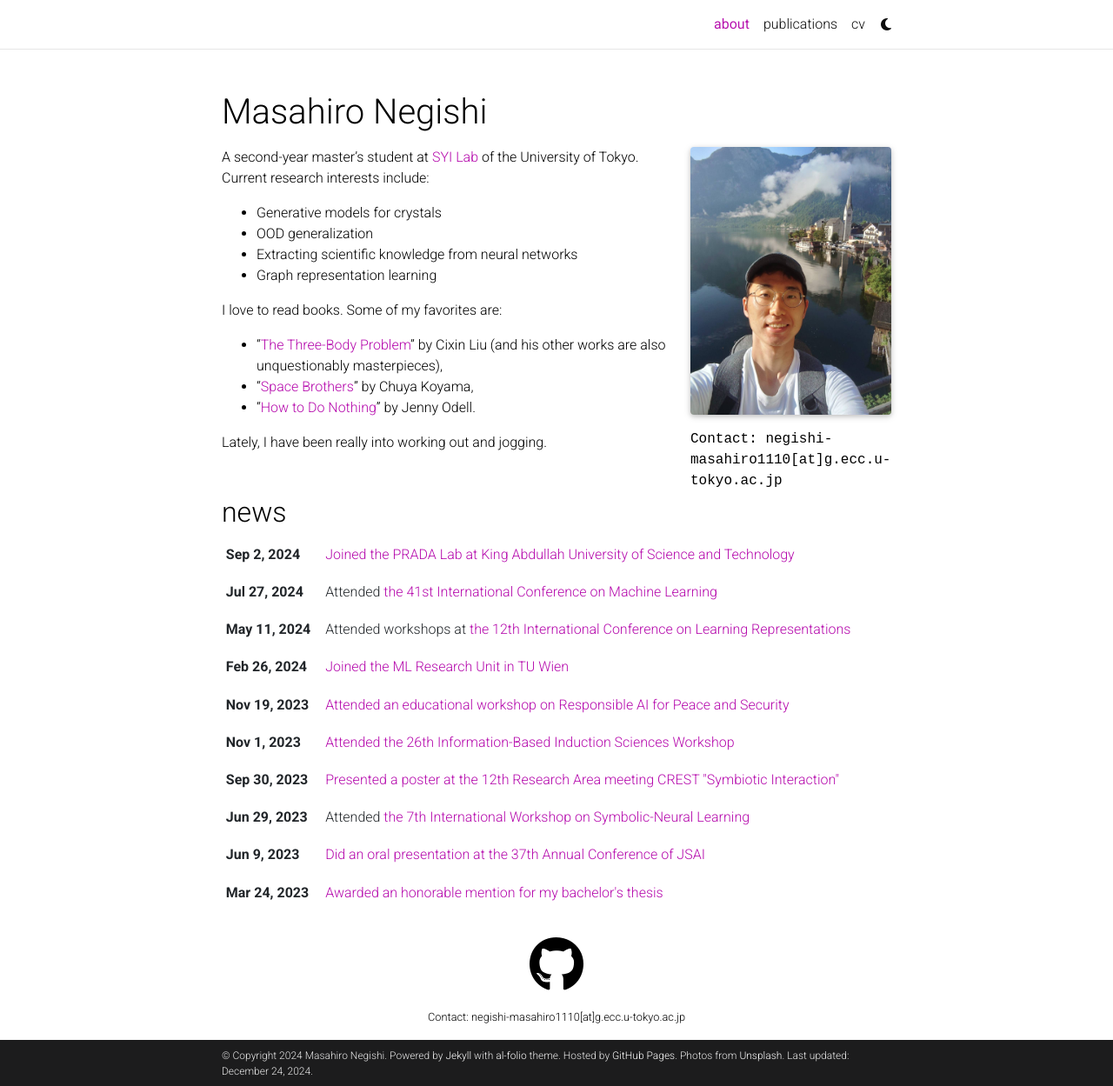
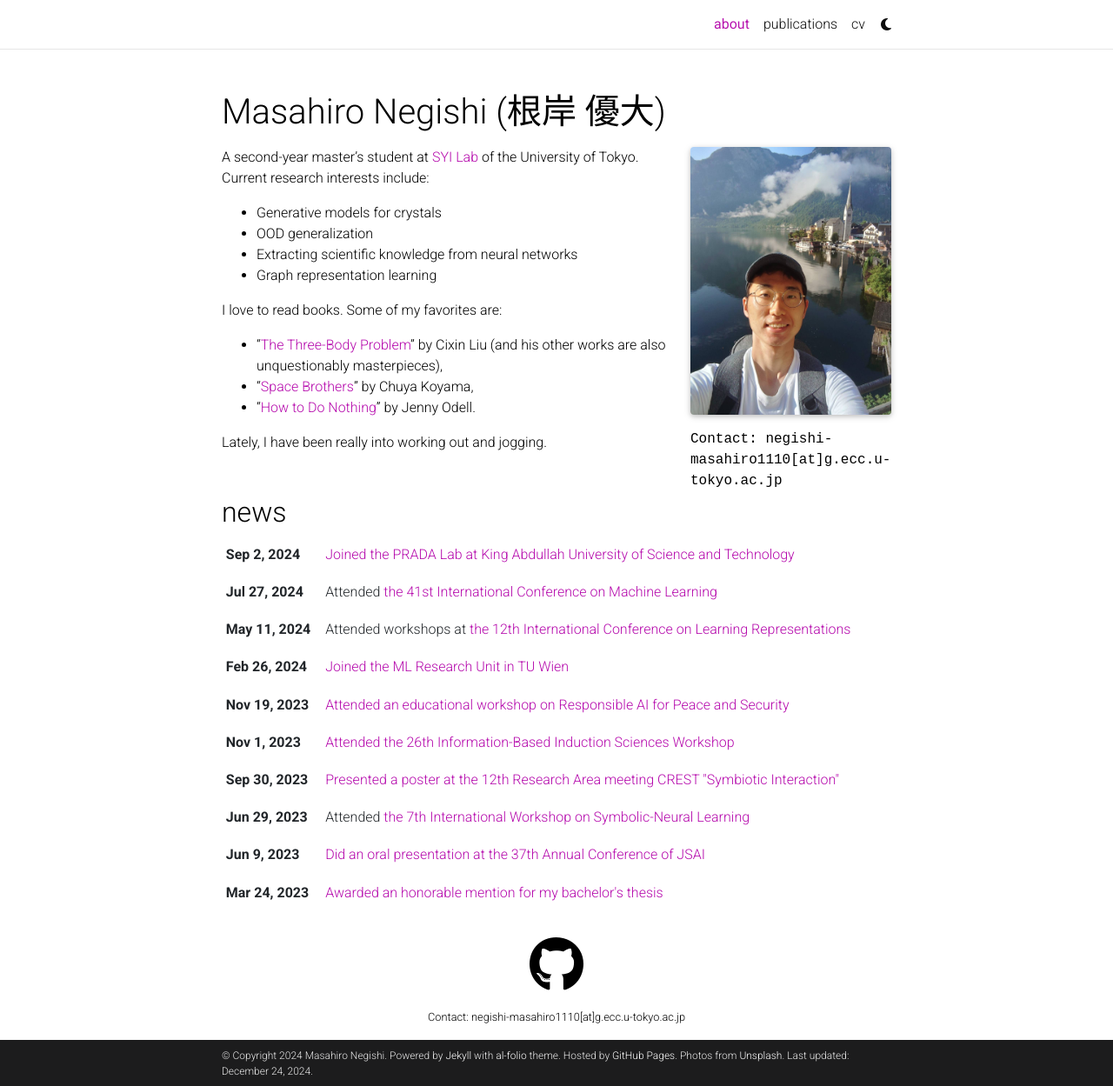
Before and after one commit to masahiro-negishi/masahiro-negishi.github.io, a Jekyll site: the page built from _pages/about.md, in a window 1280 px wide and 1249 px high. Shown: the whole window at 87% size. Built offline with Jekyll 4.4.1, drawn with Linux system fonts in a browser that asks for light colours; full-size pictures stand in for the smaller copies a plugin makes; comment, search, counter and statistics services are not loaded; a style sheet for code colours, icons or effects is not loaded.

Commit message:
add japanese name

```diff
--- a/_config.yml
+++ b/_config.yml
@@ -2,7 +2,7 @@
 # Site settings
 # -----------------------------------------------------------------------------
 
-title: Masahiro Negishi # the website title (if blank, full name will be used instead)
+title: Masahiro Negishi (根岸 優大) # the website title (if blank, full name will be used instead)
 first_name: Masahiro
 middle_name:
 last_name: Negishi
```
